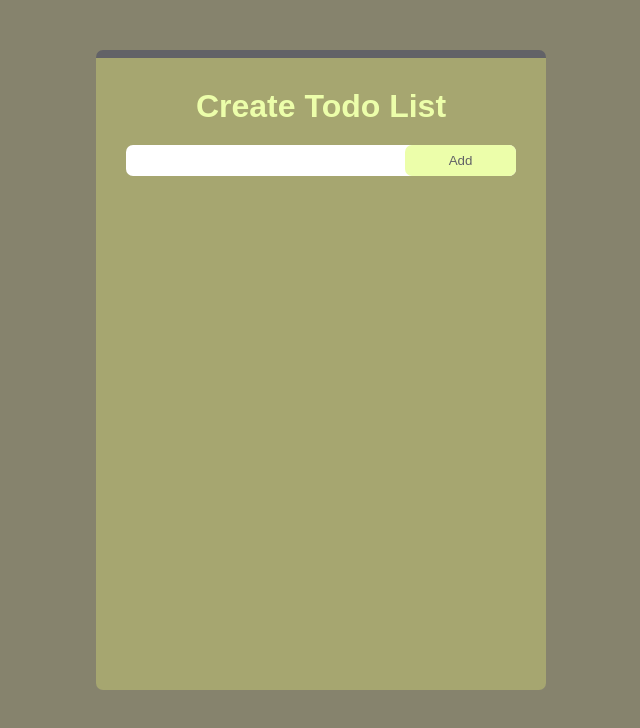
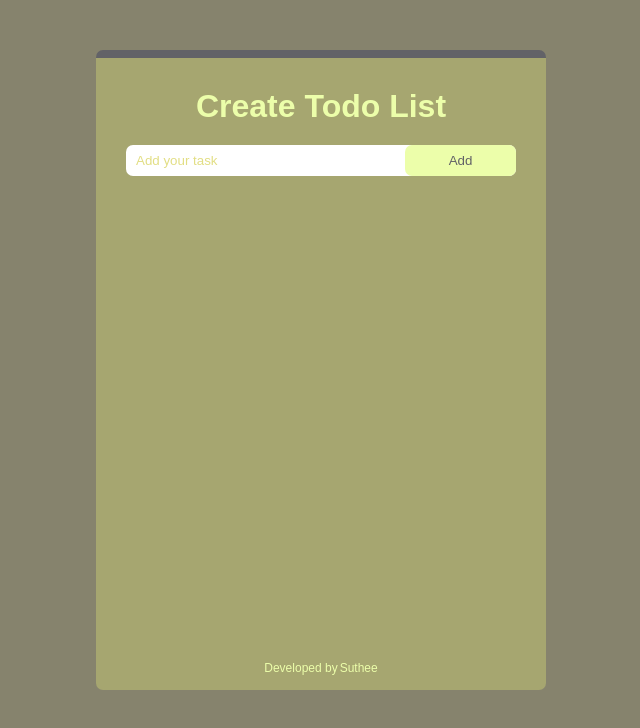
Before and after one commit to SutheeDev/PerScholasALAB320H, a React (Vite) app: page / in a window 1280 px wide. Shown: the top 728 px of the page, without its empty margins (319-959 px from the left). Built offline with nearby package versions, Linux system fonts and the light colour scheme.

Commit message:
added footer

```diff
--- a/src/App.jsx
+++ b/src/App.jsx
@@ -34,7 +34,12 @@ const App = () => {
       <div className="todo-container">
         <h1 className="appTitle">Create Todo List</h1>
         <form className="taskForm">
-          <input type="text" onChange={handleChange} value={task} />
+          <input
+            type="text"
+            onChange={handleChange}
+            value={task}
+            placeholder="Add your task"
+          />
           <button onClick={handleSubmit} className="btn add-btn">
             Add
           </button>
@@ -50,6 +55,12 @@ const App = () => {
             />
           ))}
         </div>
+        <p className="footer">
+          Developed by
+          <a href="https://www.sutheedev.com/" target="_blank">
+            Suthee
+          </a>
+        </p>
       </div>
     </main>
   );
--- a/src/index.css
+++ b/src/index.css
@@ -28,6 +28,8 @@ main {
   flex-direction: column;
   align-items: center;
   justify-content: flex-start;
+
+  position: relative;
 }
 
 .appTitle {
@@ -50,6 +52,7 @@ input {
   outline: none;
   border: none;
   border-radius: 7px;
+  color: #626267;
 }
 
 .btn {
@@ -146,3 +149,25 @@ button:disabled:hover {
   background-color: #86836d;
   color: #a6a670;
 }
+
+.footer {
+  position: absolute;
+  bottom: 15px;
+  font-size: 12px;
+  color: #ecfeaa;
+}
+
+a {
+  text-decoration: none;
+  color: #ecfeaa;
+  margin-left: 2px;
+  transition: all 0.2s ease;
+}
+
+a:hover {
+  color: #626267;
+}
+
+input::placeholder {
+  color: #e2de84;
+}
```
